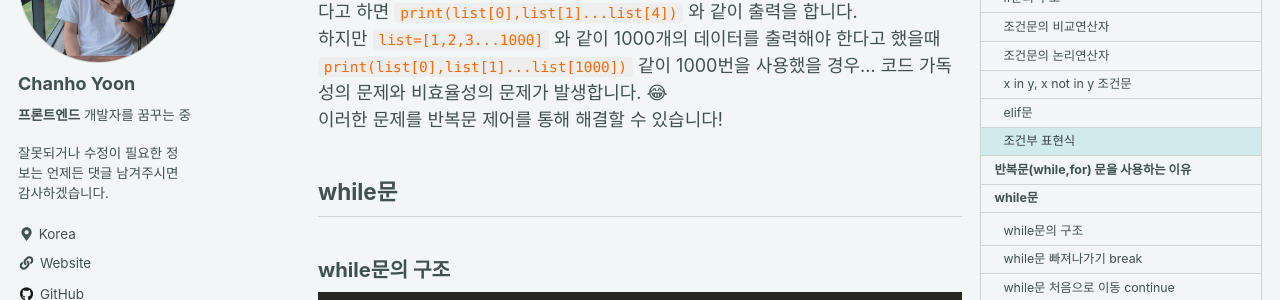
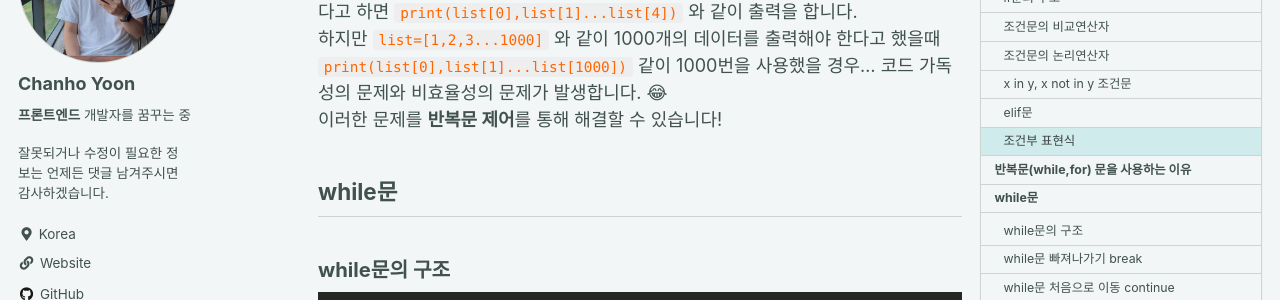
Before and after one commit to chanho-Yoon/chanho-Yoon.github.io, a Jekyll site: the page built from _posts/2020-09-02-python-control-statements.md, in a window 1280 px wide and 900 px high, scrolled down 3647 px. Shown: the part 151-451 px from the top of the window. Built offline with Jekyll 4.4.1, drawn with Linux system fonts in a browser that asks for light colours; cached includes are drawn as plain includes; comment, search, counter and statistics services are not loaded; some of the changed text lies outside the part shown.

```diff
--- a/_posts/2020-09-02-python-control-statements.md
+++ b/_posts/2020-09-02-python-control-statements.md
@@ -157,7 +157,7 @@ grade = score > 90 ? 'A' : 'B';
 ## 반복문(while,for) 문을 사용하는 이유
 
 **반복문**을 사용하는 이유는 예를 들어 `list=[1,2,3,4,5]` 리스트를 화면에 출력해야 한다고 하면 `print(list[0],list[1]...list[4])` 와 같이 출력을 합니다. <br> 하지만 `list=[1,2,3...1000]` 와 같이 1000개의 데이터를 출력해야 한다고 했을때 `print(list[0],list[1]...list[1000])` 같이 1000번을 사용했을 경우... 코드 가독성의 문제와 비효율성의 문제가 발생합니다. 😂 <br>
-이러한 문제를 반복문 제어를 통해 해결할 수 있습니다!
+이러한 문제를 **반복문 제어**를 통해 해결할 수 있습니다!
 
 ## while문
 
```
Also changed, not shown: other parts of _posts/2020-09-02-python-control-statements.md (+1 -1 lines).
